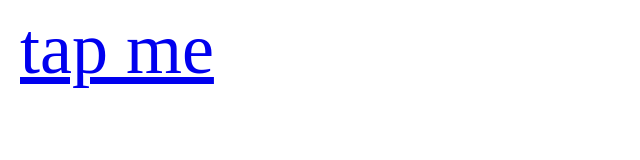
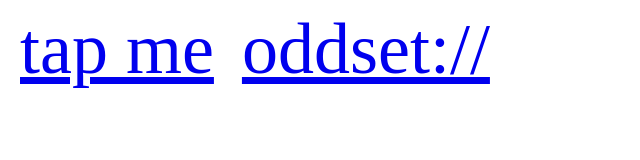
Before and after one commit to ArmandsMM/universal-link-testing, a plain HTML site: page index.html in a window 1280 px wide. Shown: the whole page, without its empty margins (0-640 px from the left). Drawn offline with Linux system fonts and the light colour scheme.

Commit message:
add custom scheme

```diff
--- a/index.html
+++ b/index.html
@@ -1 +1,5 @@
 <a href="https://danskespil.dk/oddset/favoritter" style='background:color:#444444;font-size:72px;padding:8px 12px;'>tap me</a>
+
+
+
+<a href="oddset://oddset/favoritter" style='background:color:#444444;font-size:72px;padding:8px 12px;'>oddset://</a>
```
